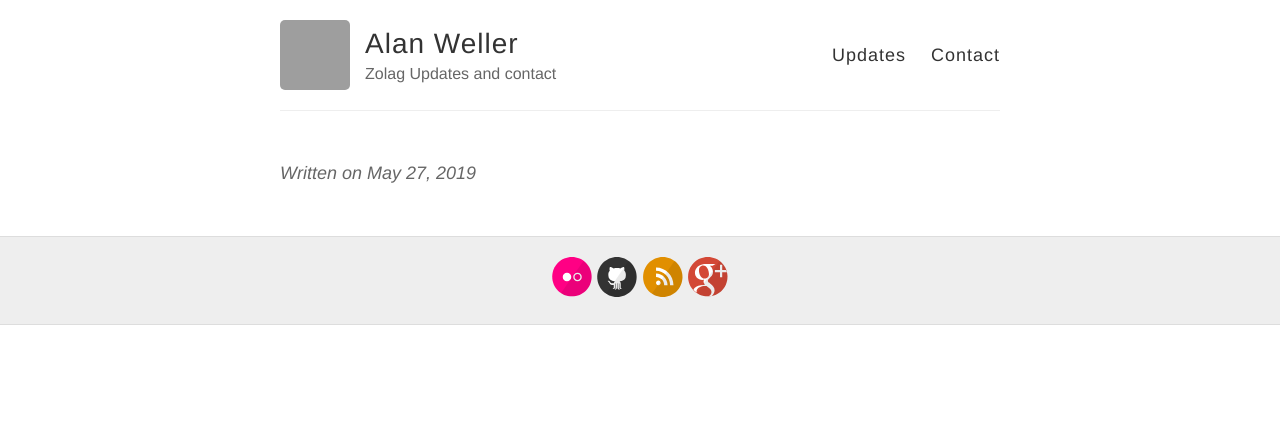
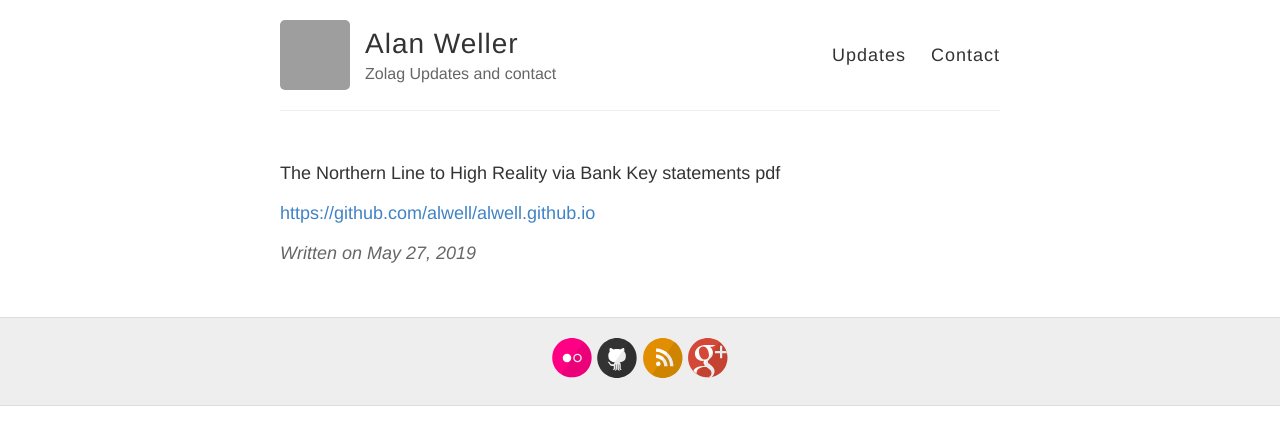
Before and after one commit to alwell/alwell.github.io, a Jekyll site: the page built from _posts/2019-05-27-nl.md, in a window 1280 px wide. Shown: the top 445 px of the page. Built offline with Jekyll 4.4.1, drawn with Linux system fonts in a browser that asks for light colours; our own code applies the rules of GitHub Pages for plain Markdown files; grey boxes are pictures that could not be loaded.

Commit message:
Update 2019-05-27-nl.md

```diff
--- a/_posts/2019-05-27-nl.md
+++ b/_posts/2019-05-27-nl.md
@@ -2,3 +2,7 @@
 layout: post
 title: Northern Line: Key Statements
 ---
+The Northern Line to High Reality via Bank
+Key statements pdf
+
+[https://github.com/alwell/alwell.github.io](https://github.com/alwell/alwell.github.io)
```
